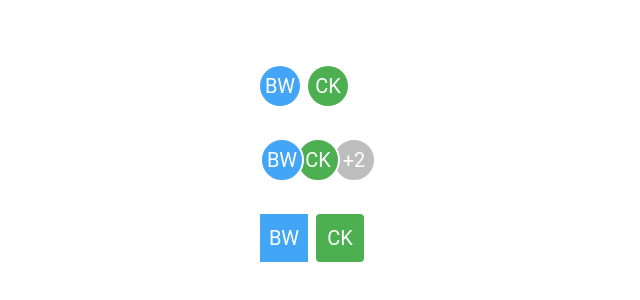
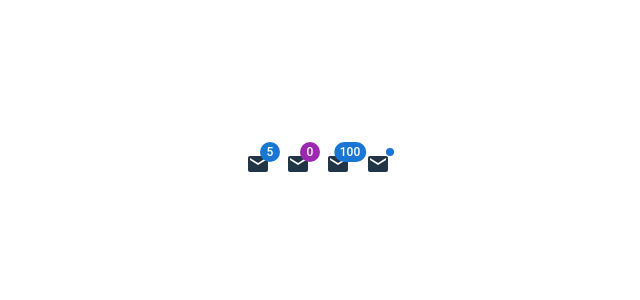
Before and after one commit to p-fassbender/react-material-ui-demo, a React (Vite) app: page / in a window 1280 px wide. Shown: the part 236-536 px from the top of the page, without its empty margins (322-962 px from the left). Built offline with nearby package versions, Linux system fonts and the light colour scheme.

Commit message:
mui badge component

```diff
--- a/src/App.jsx
+++ b/src/App.jsx
@@ -2,6 +2,7 @@ import './App.css'
 import { MuiAccordion } from './components/MuiAccordion'
 import { MuiAutocomplete } from './components/MuiAutocomplete'
 import { MuiAvatar } from './components/MuiAvatar'
+import { MuiBadge } from './components/MuiBadge'
 import { MuiBottomNavigation } from './components/MuiBottomNavigation'
 import { MuiBreadcrumbs } from './components/MuiBreadcrumbs'
 import { MuiButton } from './components/MuiButton'
@@ -62,7 +63,9 @@ function App() {
 
             {/* <MuiBottomNavigation /> */}
 
-            <MuiAvatar />
+            {/* <MuiAvatar /> */}
+
+            <MuiBadge />
         </>
     )
 }
--- /dev/null
+++ b/src/components/MuiBadge.jsx
@@ -0,0 +1,31 @@
+import React from 'react'
+import { Badge, Stack } from '@mui/material'
+import MailIcon from '@mui/icons-material/Mail';
+
+export const MuiBadge = () => {
+
+    let unreadEmails = ['e', 'm', 'a', 'i', 'l', 's']
+    // let unreadEmails = []
+
+    return (
+        <>
+            <Stack spacing={2} direction={'row'}>
+                <Badge badgeContent={5} color='primary'>
+                    <MailIcon />
+                </Badge>
+
+                <Badge badgeContent={0} color='secondary' showZero>
+                    <MailIcon />
+                </Badge>
+
+                <Badge badgeContent={100} color='primary' max={999}>
+                    <MailIcon />
+                </Badge>
+
+                <Badge variant='dot' color='primary' invisible={unreadEmails.length === 0}>
+                    <MailIcon />
+                </Badge>
+            </Stack>
+        </>
+    )
+}
```
